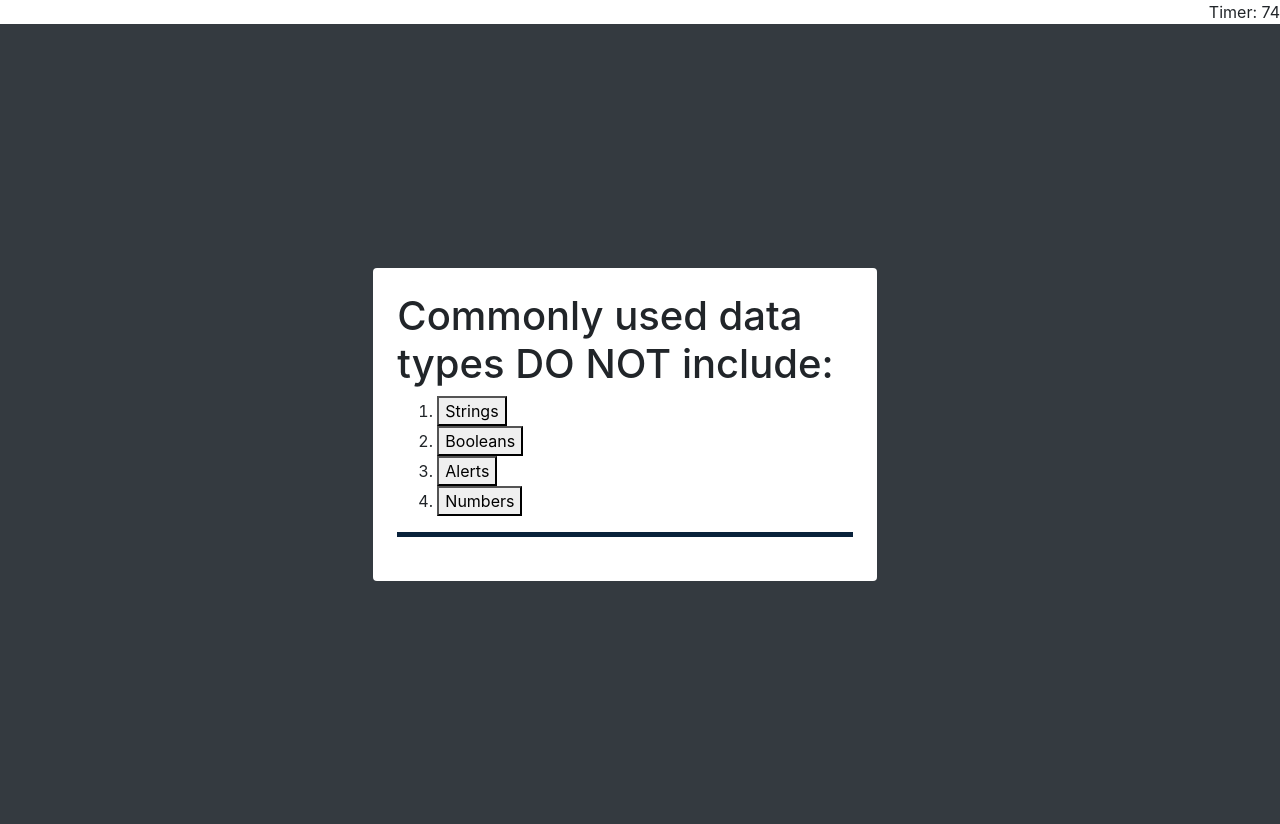
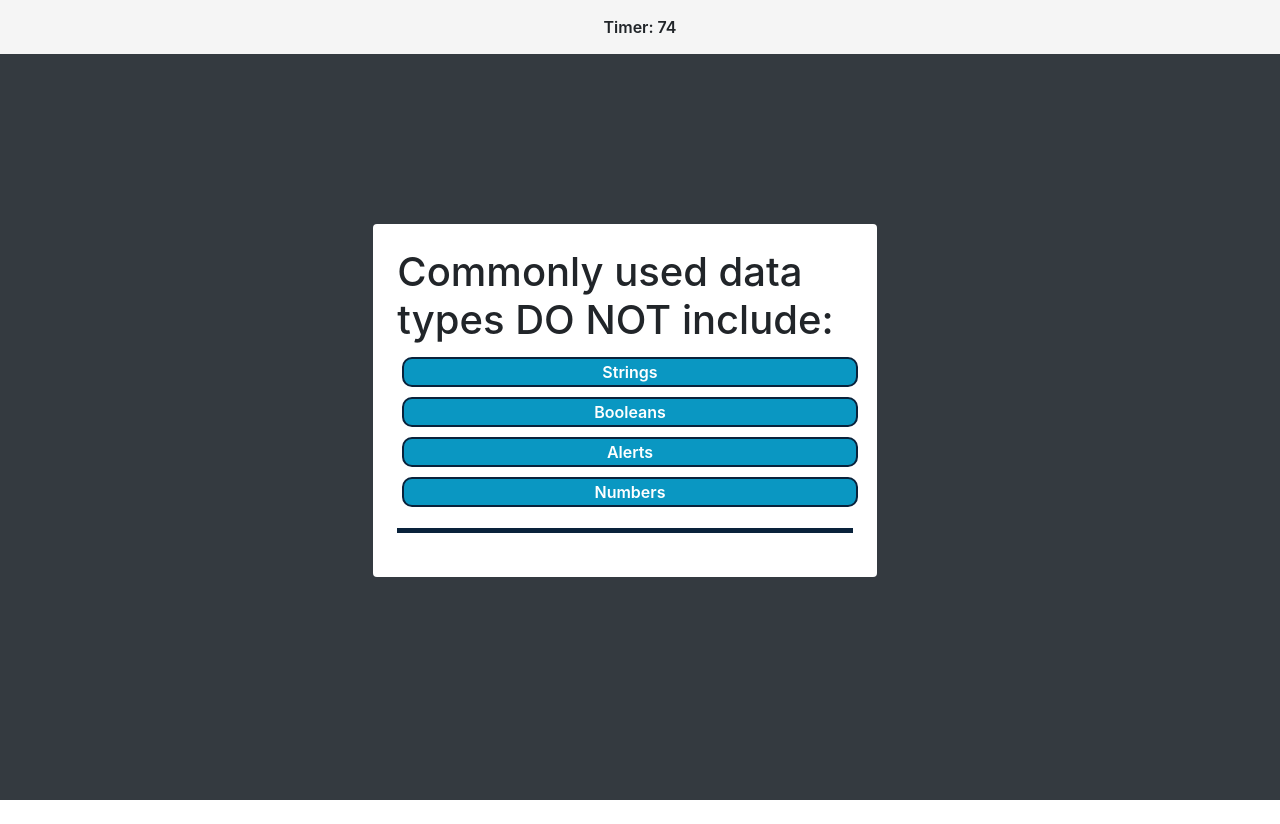
Before and after one commit to G3TSN1P3D/challenge-4-API-js, a plain HTML site: page index.html in a window 1280 px wide. Both pictures are taken after a click on the button "Start Quiz". After the commit the page ends 800 px from the top, so only its background shows below. Drawn offline with nearby package versions, Linux system fonts and the light colour scheme.

Commit message:
Latest update

```diff
--- a/assets/scripts/script.js
+++ b/assets/scripts/script.js
@@ -45,7 +45,12 @@ let ol = document.createElement("ol");
 let li = document.createElement("li");
 
 // Sets styles for elements
+answ1.setAttribute("class", "answer-btn");
+answ2.setAttribute("class", "answer-btn");
+answ3.setAttribute("class", "answer-btn");
+answ4.setAttribute("class", "answer-btn");
 submitbtn.setAttribute("class", "submit");
+nickname.setAttribute("class", "score-nick");
 
 // Sets content in some elements
 submitbtn.textContent = "Submit"
@@ -172,6 +177,7 @@ function removeStart() {
     quizTitle.remove();
     startQuiz.remove();
     highScore.remove();
+    leaderboard.remove();
 }
 function generateQuestions() {
     h1Ques.textContent = Questions[cont].question;
@@ -194,6 +200,7 @@ function generateQuestions() {
 
 }
 function countdown() {
+    document.querySelector("header").style.justifyContent="center";
     timeInterval = setInterval(function () {
         if (timeLeft >= 1) {
             timer.textContent = `Timer: ${timeLeft}`;
@@ -212,6 +219,7 @@ function QuizEnd() {
 function ClearQues() {
     wQuestion.remove();
     quizOptions.remove();
+    resultWritten.remove();
 }
 function SaveResults() {
     h1.textContent = "All Done!";
--- a/assets/styles/style.css
+++ b/assets/styles/style.css
@@ -1,5 +1,23 @@
 
-.start {
+:root {
+    --darkblue: #09223b;
+    --aqua: #0a97c2;
+}
+header {
+    display: flex !important;
+    flex-direction: row;
+    justify-content: space-between;
+    align-items: center;
+    position: fixed;
+    top: 0;
+    left: 0;
+    right: 0;
+    background-color: whitesmoke;
+}
+.leaderboard {
+    padding: 15px;
+}
+.start, .submit {
     align-items: center;
     background-color: #0A66C2;
     border: 0;
@@ -28,8 +46,8 @@
     vertical-align: middle;
 }
 
-.start:hover,
-.start:focus {
+.start:hover, .submit:hover,
+.start:focus, .submit:focus {
     background-color: #16437E;
     color: #ffffff;
 }
@@ -47,15 +65,38 @@
 .content {
     display: flex;
     flex-direction: column;
-}
-.start {
     justify-content: center;
     align-items: center;
 }
+.start {
+
+    justify-content: center;
+    align-items: center;
+}
+.options {
+    width: 100%;
+}
+.quiz-options {
+    width: 100%;
+    padding: 0;
+    list-style: none;
+}
+.answer-btn {
+    margin: 5px;
+    width: 100%;
+    border-radius: 10px;
+    border: 2.5px solid #09223b;
+    background-color: var(--aqua);
+    color: white;
+    font-weight: 600;
+}
+.answer-btn:hover {
+    background-color: #09223b;
+    border: 2.5px solid var(--aqua);
+}
 .timer {
-    display: flex;
-    flex-direction: row;
-    justify-content: flex-end;
+    padding: 15px;
+    font-weight: 600;
 }
 .result-written {
     display: flex;
@@ -64,3 +105,11 @@
     padding: 10px;
     border-top: 5px solid #09223b;
 }
+.submit {
+    margin: 15px;
+}
+.score-nick {
+    margin: 2px;
+    border-radius: 5px;
+    border: 2px solid var(--darkblue);
+}
--- a/index.html
+++ b/index.html
@@ -37,8 +37,8 @@
                         <div class="buttons">
                             <button class="start" role="button">Start Quiz</button>
                         </div>
-                        <div>
-                            <ol class="quiz-options"></ol>
+                        <div class="options">
+                            <ul class="quiz-options"></ul>
                         </div>
 
                     </div>
```
